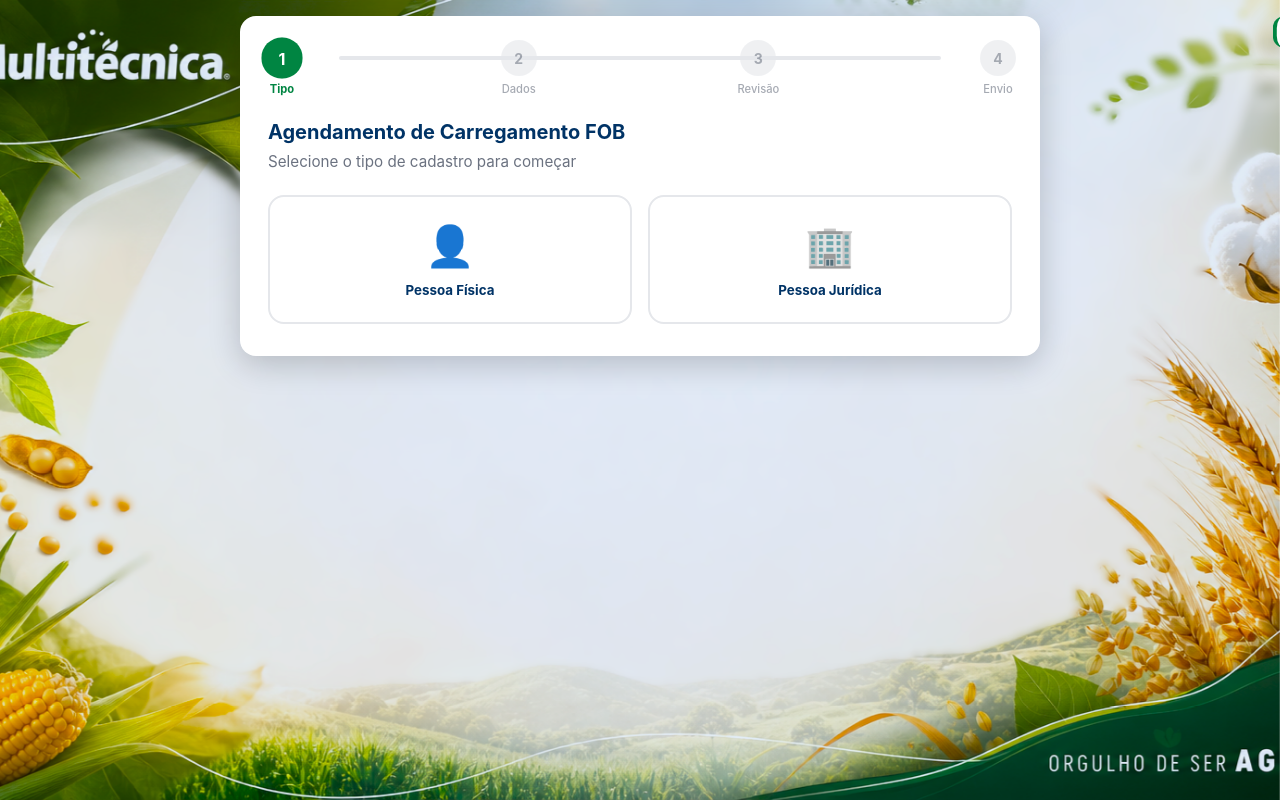
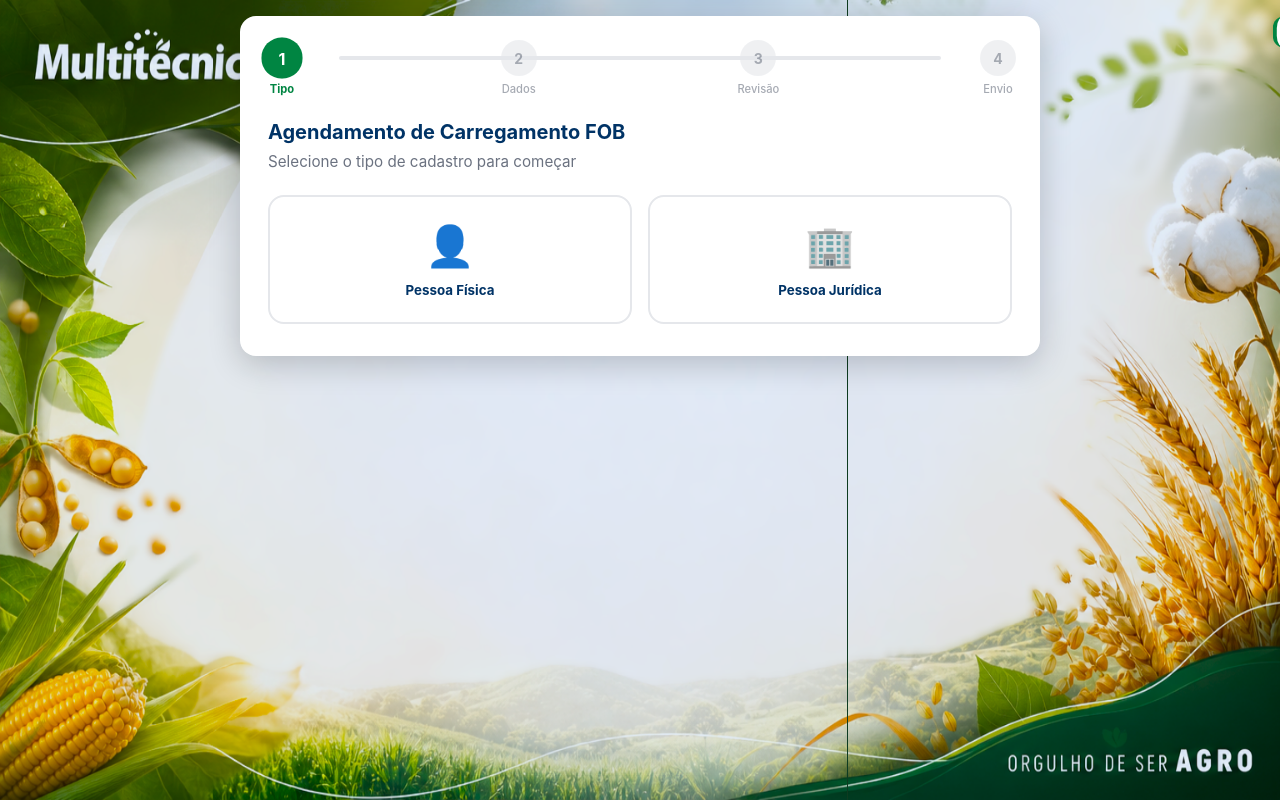
Before and after one commit to fobmultitecnica/AgendamentoFOB, a plain HTML site: page index.html in a window 1280 px wide. Drawn offline with Linux system fonts and the light colour scheme.

Commit message:
Refactor body styles and background settings
Updated body styles and background properties.

```diff
--- a/index.html
+++ b/index.html
@@ -9,9 +9,9 @@
 <style>
 :root{--verde:#008542;--verde-hover:#006b35;--azul:#003366;--fundo-pagina:#f0f4f8;--branco:#fff;--cinza:#9ca3af;--cinza-claro:#e5e7eb;--erro:#dc2626;--laranja:#f97316;--texto:#1f2937;--texto-secundario:#6b7280}
 *{box-sizing:border-box;margin:0;padding:0}
-html,body{overflow-x:hidden;width:100%}
-body{font-family:Inter,sans-serif;color:var(--texto);min-height:100vh;padding:16px;display:flex;align-items:flex-start;justify-content:center;position:relative}
-body::before{content:'';position:fixed;top:0;left:0;right:0;bottom:0;background:url('MultitecnicaBackground.png') no-repeat center center;background-size:cover;z-index:0}
+html,body{overflow-x:hidden;width:100%;max-width:100vw}
+body{font-family:Inter,sans-serif;color:var(--texto);min-height:100vh;padding:16px;display:flex;align-items:flex-start;justify-content:center;position:relative;background:#0d3b20}
+body::before{content:'';position:fixed;top:0;left:0;width:100vw;height:100vh;background:url('MultitecnicaBackground.png') no-repeat center center;background-size:100% 100%;z-index:0}
 .container{max-width:800px;width:100%;margin:0 auto;position:relative;z-index:1}
 .hero-banner{display:none}
 .card{background:var(--branco);border-radius:16px;box-shadow:0 8px 32px rgba(0,0,0,0.2);padding:24px;margin-bottom:16px;width:100%}
```
